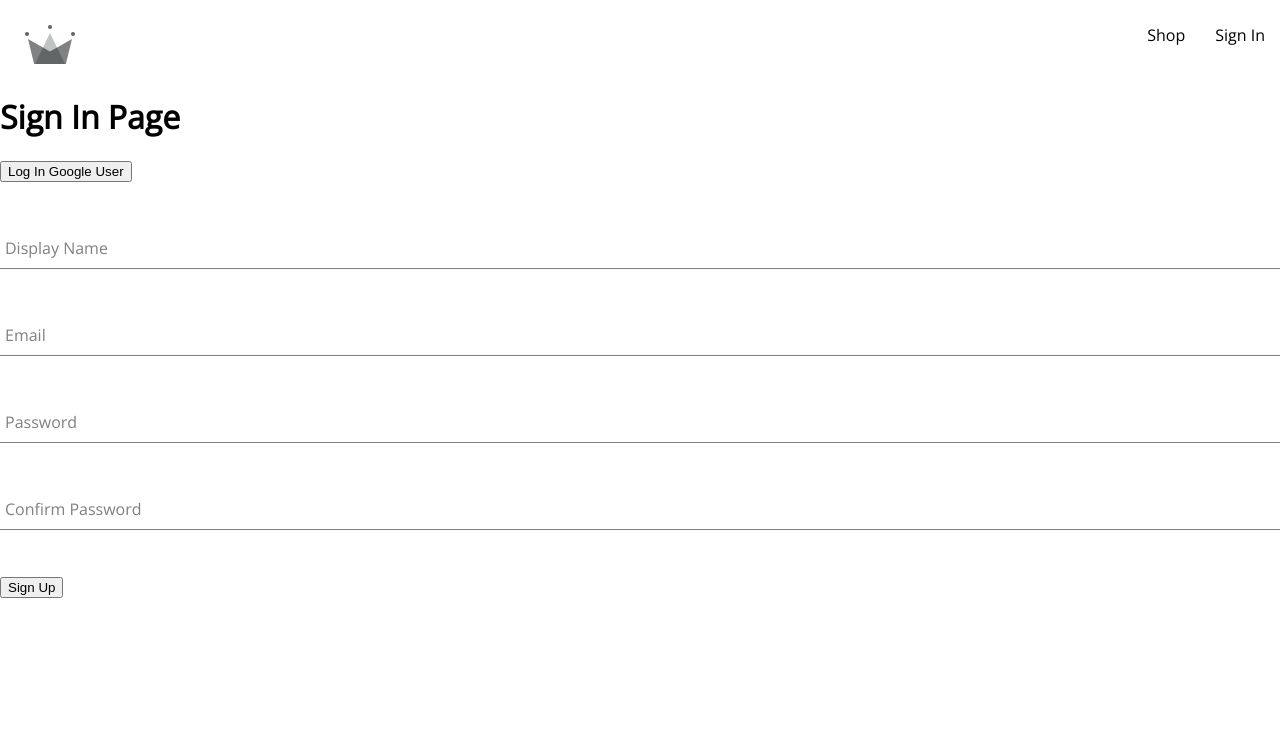
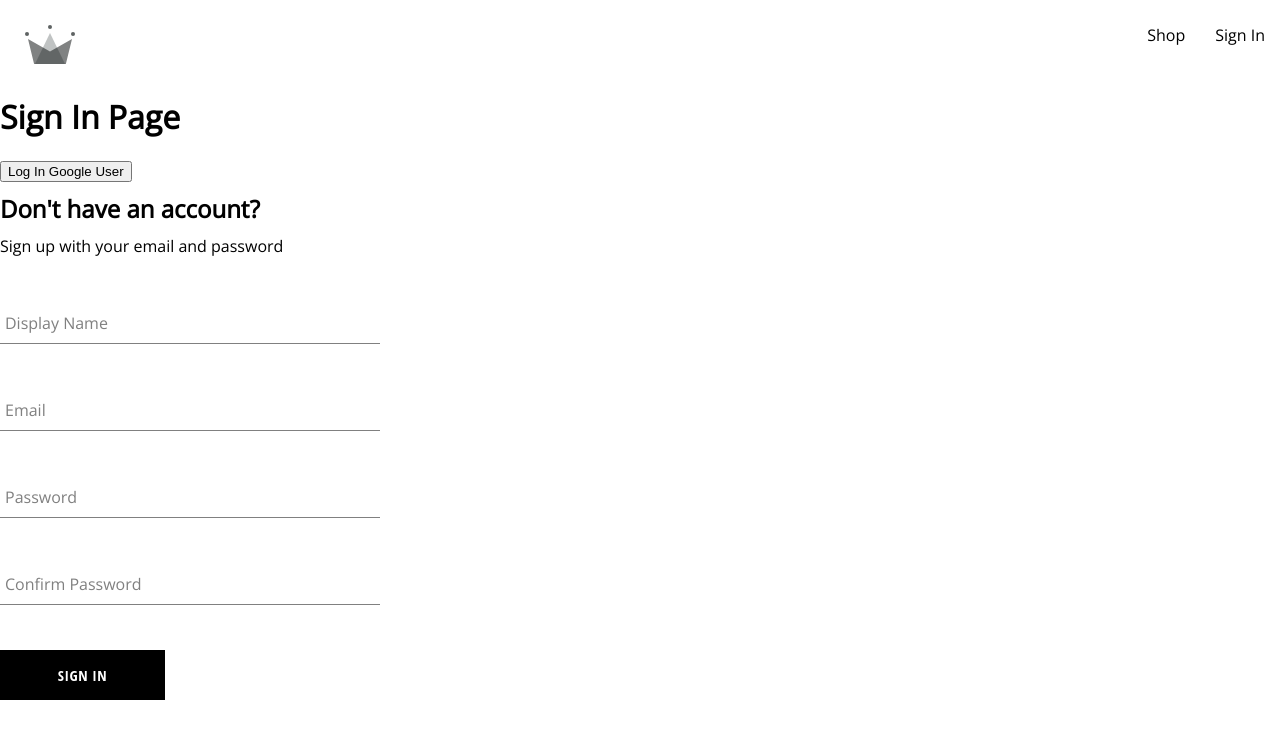
Before and after one commit to dcameron62/crwn-clothing, a React (Create React App) app: page /signIn in a window 1280 px wide. Shown: the top 738 px of the page. Built offline with nearby package versions, Linux system fonts and the light colour scheme.

Commit message:
custom button component

```diff
--- /dev/null
+++ b/src/components/button/button.component.jsx
@@ -0,0 +1,19 @@
+/**
+ * Created by PHP Storm
+ * Author: Don Cameron
+ * File Type: React Component
+ * Date: 7/6/2022
+ * Time: 9:12 PM
+ */
+import "./button.styles.scss";
+
+const BUTTON_TYPE_CLASSES = {
+  google: "google-sign-in",
+  inverted: "inverted",
+};
+
+const Button = ({ children, buttonType, ...otherProps }) => {
+  return <button className={`button-container ${BUTTON_TYPE_CLASSES[buttonType]}`} {...otherProps}>{children}</button>;
+};
+
+export default Button;
--- /dev/null
+++ b/src/components/button/button.styles.scss
@@ -0,0 +1,46 @@
+.button-container {
+  min-width: 165px;
+  width: auto;
+  height: 50px;
+  letter-spacing: 0.5px;
+  line-height: 50px;
+  padding: 0 35px 0 35px;
+  font-size: 15px;
+  background-color: black;
+  color: white;
+  text-transform: uppercase;
+  font-family: 'Open Sans Condensed', sans-serif;
+  font-weight: bolder;
+  border: none;
+  cursor: pointer;
+  display: flex;
+  justify-content: center;
+
+  &:hover {
+    background-color: white;
+    color: black;
+    border: 1px solid black;
+  }
+
+  &.google-sign-in {
+    background-color: #4285f4;
+    color: white;
+
+    &:hover {
+      background-color: #357ae8;
+      border: none;
+    }
+  }
+
+  &.inverted {
+    background-color: white;
+    color: black;
+    border: 1px solid black;
+
+    &:hover {
+      background-color: black;
+      color: white;
+      border: none;
+    }
+  }
+}
--- a/src/components/sign-up-form/sign-up-form.component.jsx
+++ b/src/components/sign-up-form/sign-up-form.component.jsx
@@ -11,6 +11,8 @@
   createUserDocumentFromAuth,
 } from "../../utils/firebase/firebase.utils";
 import FormInput from "../form-input/form-input.component";
+import "./sign-up-form.styles.scss";
+import Button from "../button/button.component";
 
 const defaultFormFields = {
   displayName: "",
@@ -43,7 +45,6 @@
       await createUserDocumentFromAuth(user, { displayName }).then(
         resetFormFields
       );
-      // await resetFormFields();
     } catch (error) {
       if (error.code === "auth/email-already-in-use") {
         alert("Email already in use.");
@@ -58,7 +59,9 @@
     setFormFields({ ...formFields, [name]: value });
   };
   return (
-    <div>
+    <div className="sign-up-container">
+      <h2>Don't have an account?</h2>
+      <span>Sign up with your email and password</span>
       <form onSubmit={handleSubmit}>
         <FormInput
           label="Display Name"
@@ -93,7 +96,7 @@
           value={confirmPassword}
         />
 
-        <button type="submit">Sign Up</button>
+        <Button buttonType="" children={"Sign In"} />
       </form>
     </div>
   );
--- a/src/components/sign-up-form/sign-up-form.styles.scss
+++ b/src/components/sign-up-form/sign-up-form.styles.scss
@@ -0,0 +1,10 @@
+.sign-up-container {
+  display: flex;
+  flex-direction: column;
+
+  width: 380px;
+}
+
+h2 {
+  margin: 10px 0;
+}
--- a/src/index.js
+++ b/src/index.js
@@ -1,5 +1,4 @@
 import React from "react";
-// import ReactDOM from "react-dom/client";
 import ReactDOM from "react-dom/client";
 import { BrowserRouter } from "react-router-dom";
 import "./index.scss";
--- a/src/routes/home/home.component.jsx
+++ b/src/routes/home/home.component.jsx
@@ -8,7 +8,7 @@
 // eslint-disable-next-line no-unused-vars
 // noinspection ES6CheckImport
 // eslint-disable-next-line no-unused-vars
-import { outlet } from "react-router-dom";
+import { Outlet } from "react-router-dom";
 import "../../categories.styles.scss";
 import Directory from "../../components/directory/directory.component";
 
@@ -42,7 +42,7 @@
   ];
   return (
     <div>
-      <outlet />
+      <Outlet />
       <Directory categories={categories} />
     </div>
   );
```
